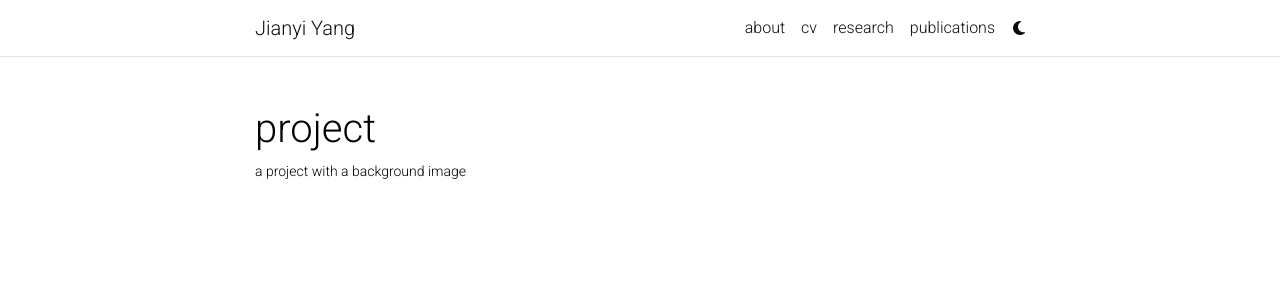
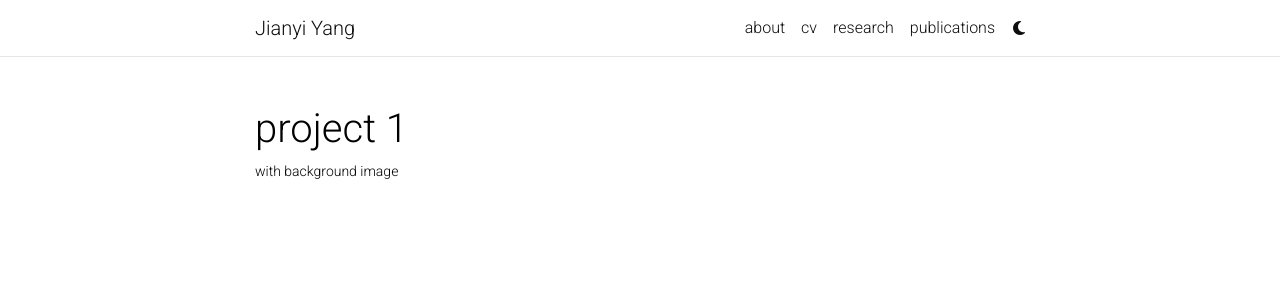
Before and after one commit to JYang-AI/jyang-ai.github.io, a Jekyll site: the page built from _projects/project_1.md, in a window 1280 px wide. Shown: the top 303 px of the page. Built offline with Jekyll 4.4.1, drawn with Linux system fonts in a browser that asks for light colours; comment, search, counter and statistics services are not loaded; a style sheet for code colours, icons or effects is not loaded.

Commit message:
Update project_1.md

```diff
--- a/_projects/project_1.md
+++ b/_projects/project_1.md
@@ -1,6 +1,9 @@
 ---
 layout: page
-title: project
-description: a project with a background image
-img: /assets/img/1.jpg
+title: project 1
+description: with background image
+img: assets/img/12.jpg
+importance: 1
+category: work
+related_publications: true
 ---
```
